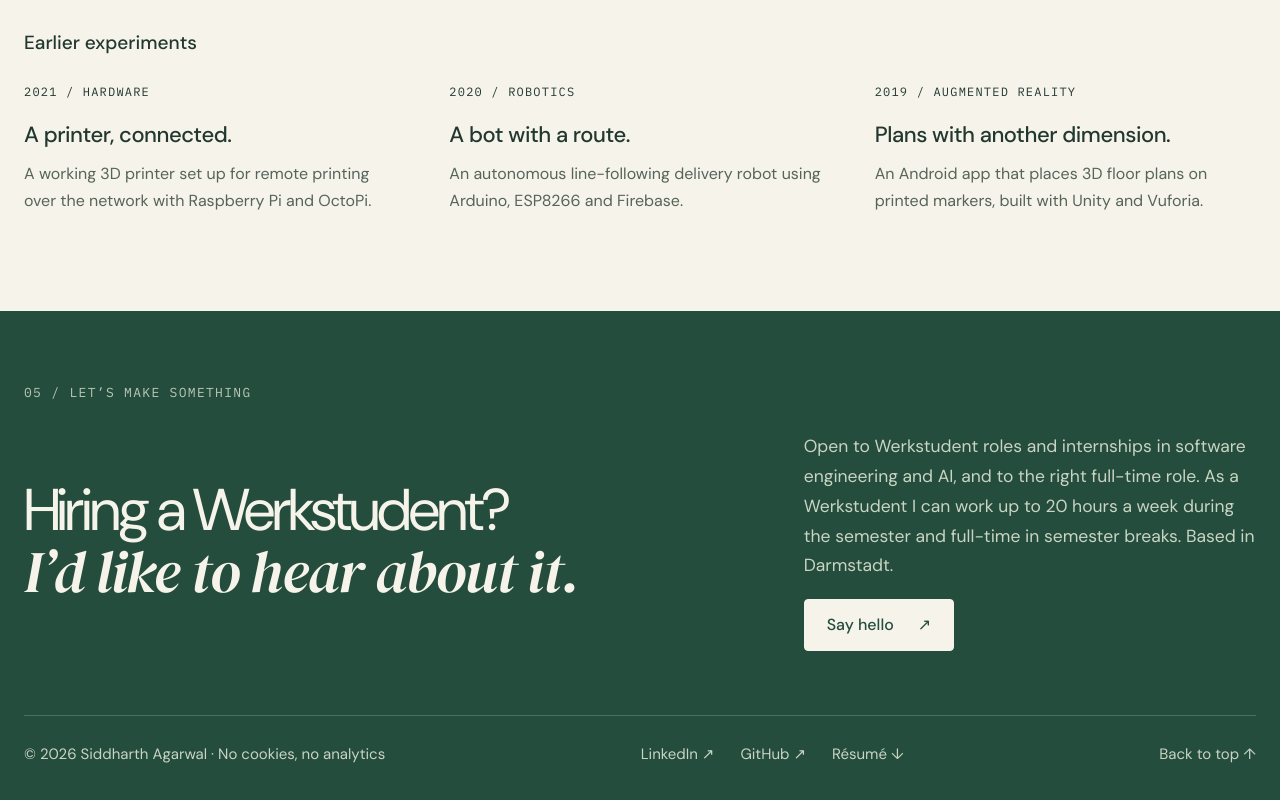
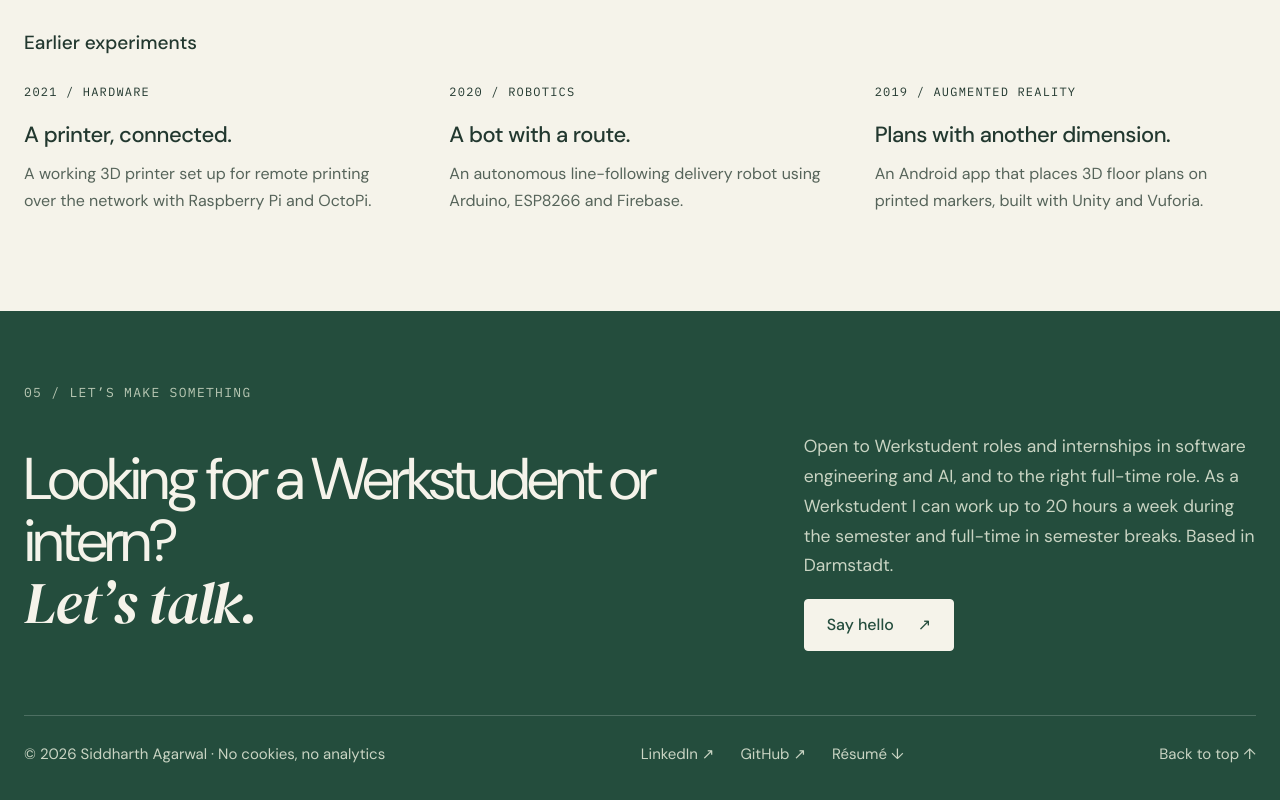
Before and after one commit to sidag99/sidag99.github.io, a website with bundled scripts: page index.html in a window 1280 px wide. Shown: the part 5767-6567 px from the top of the page. Built offline with nearby package versions, Linux system fonts and the light colour scheme.

Commit message:
Contact heading names both Werkstudent roles and internships
"Looking for a Werkstudent or intern? Let's talk."
German: "Sie suchen einen Werkstudenten oder Praktikanten? Lassen Sie uns sprechen."

```diff
--- a/index.html
+++ b/index.html
@@ -298,7 +298,7 @@
     <div class="wrap">
       <p class="eyebrow">05 / Let’s make something</p>
       <div class="contact-layout">
-        <h2>Hiring a Werkstudent?<br><em>I’d like to hear about it.</em></h2>
+        <h2>Looking for a Werkstudent or intern?<br><em>Let’s talk.</em></h2>
         <div>
           <p>Open to Werkstudent roles and internships in software engineering and AI, and to the right full-time role. As a Werkstudent I can work up to 20 hours a week during the semester and full-time in semester breaks. Based in Darmstadt.</p>
           <a class="button primary" href="mailto:siddharth.agarwal@stud.tu-darmstadt.de">Say hello <span aria-hidden="true">↗</span></a>
--- a/js/i18n.mjs
+++ b/js/i18n.mjs
@@ -169,7 +169,7 @@ const PAGE_DE = {
 
   // contact
   '05 / Let’s make something': '05 / Lassen Sie uns etwas bauen',
-  'Hiring a Werkstudent?<br><em>I’d like to hear about it.</em>': 'Sie suchen einen Werkstudenten?<br><em>Ich freue mich auf Ihre Nachricht.</em>',
+  'Looking for a Werkstudent or intern?<br><em>Let’s talk.</em>': 'Sie suchen einen Werkstudenten oder Praktikanten?<br><em>Lassen Sie uns sprechen.</em>',
   'Open to Werkstudent roles and internships in software engineering and AI, and to the right full-time role. As a Werkstudent I can work up to 20 hours a week during the semester and full-time in semester breaks. Based in Darmstadt.':
     'Offen für Werkstudentenstellen und Praktika in Softwareentwicklung und KI sowie für die passende Vollzeitstelle. Als Werkstudent kann ich im Semester bis zu 20 Stunden pro Woche arbeiten und in den Semesterferien in Vollzeit. Wohnhaft in Darmstadt.',
   'Say hello <span aria-hidden="true">↗</span>': 'Schreiben Sie mir <span aria-hidden="true">↗</span>',
```
